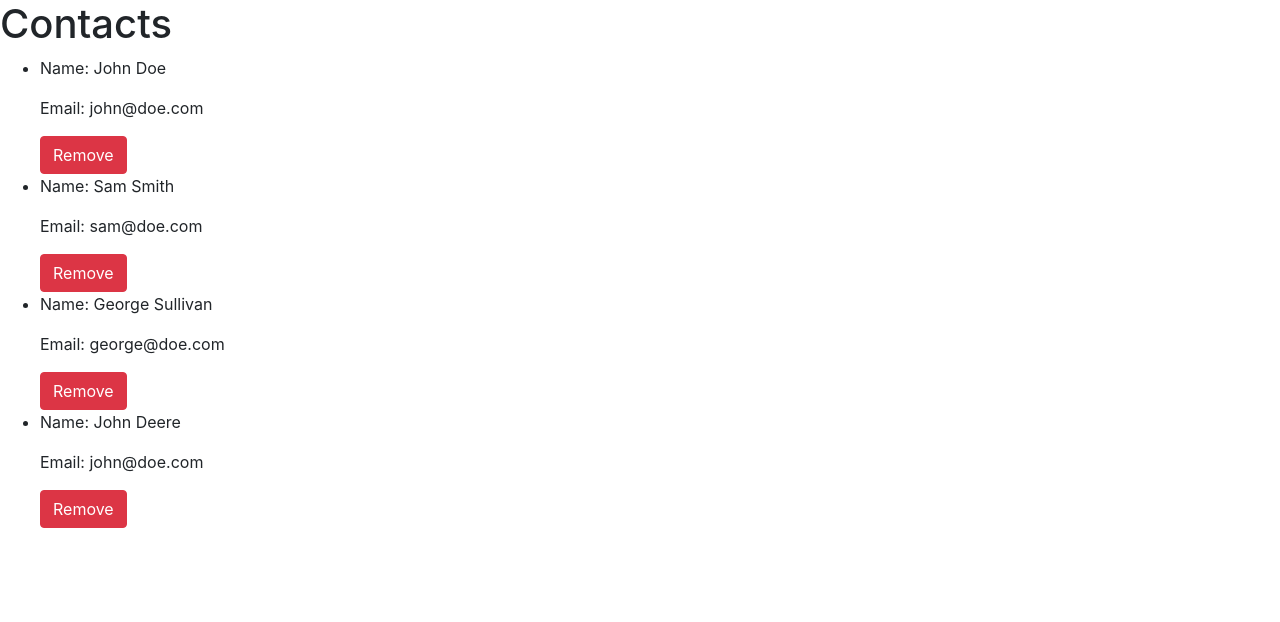
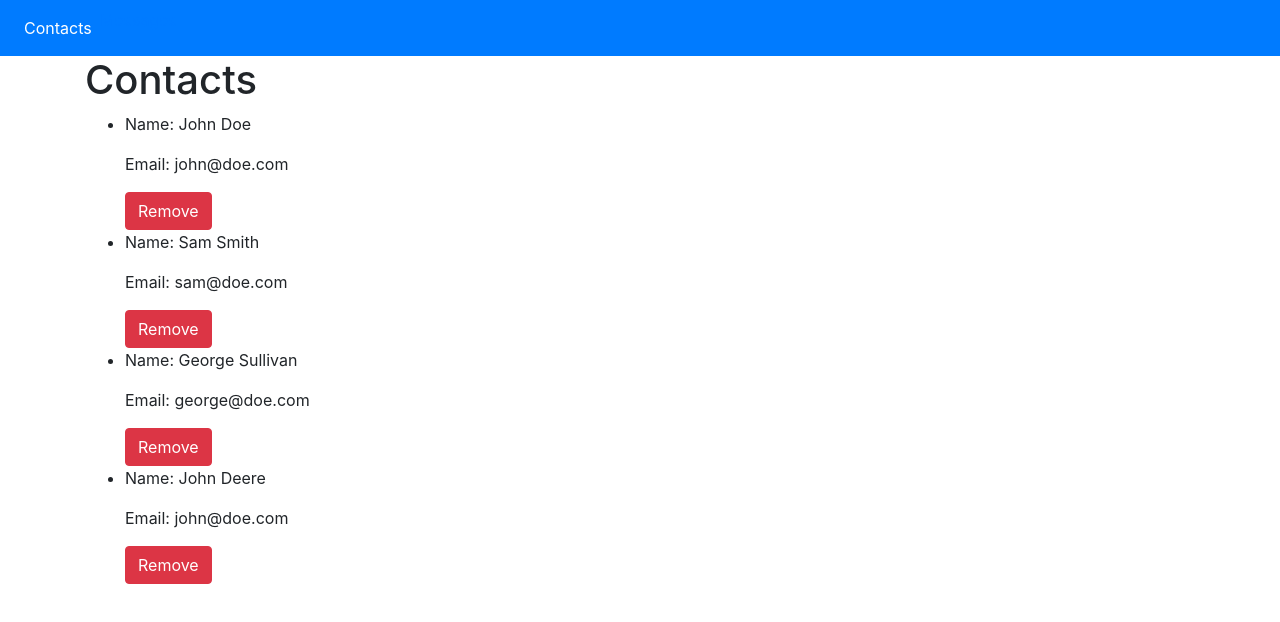
Before and after one commit to mladenarsovic/my-project-angular2, an Angular app: page / in a window 1280 px wide. Shown: the top 622 px of the page. Built offline with nearby package versions, Linux system fonts and the light colour scheme.

Commit message:
Dodata layout komponenta

```diff
--- a/src/app/app.component.html
+++ b/src/app/app.component.html
@@ -1 +1 @@
-<app-contacts></app-contacts>
+<app-layout></app-layout>
--- a/src/app/app.module.ts
+++ b/src/app/app.module.ts
@@ -4,10 +4,11 @@ import { NgModule } from '@angular/core';
 import { AppComponent } from './app.component';
 
 import { ContactsComponent } from './contacts/contacts.component';
+import { LayoutComponent } from './layout/layout.component';
 
 @NgModule({
   declarations: [
-    AppComponent, ContactsComponent
+    AppComponent, ContactsComponent, LayoutComponent
   ],
   imports: [
     BrowserModule
--- /dev/null
+++ b/src/app/layout/layout.component.html
@@ -0,0 +1,14 @@
+<nav class="navbar navbar-expand-lg navbar-dark bg-primary">
+    <ul class="navbar-nav">
+      <li class="nav-item active">
+        <a class="nav-link" href="#">Contacts</a>
+      </li>
+      <li class="nav-item">
+        <a class=“nav-link” href="#">Messages</a>
+      </li>
+    </ul>
+</nav>
+
+<div class="container">
+  <app-contacts></app-contacts>
+</div>
```
Also changed, not shown: src/app/layout/layout.component.ts (added, +12 -0 lines).
